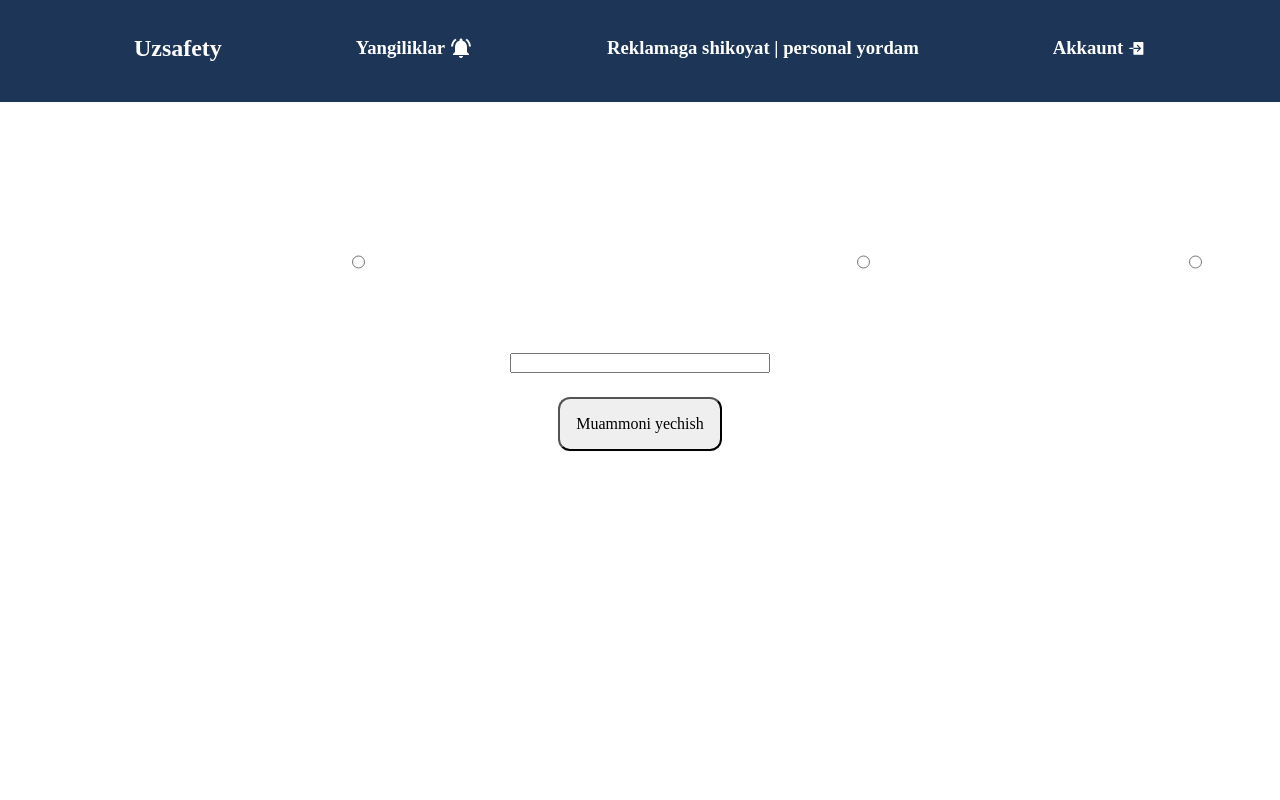
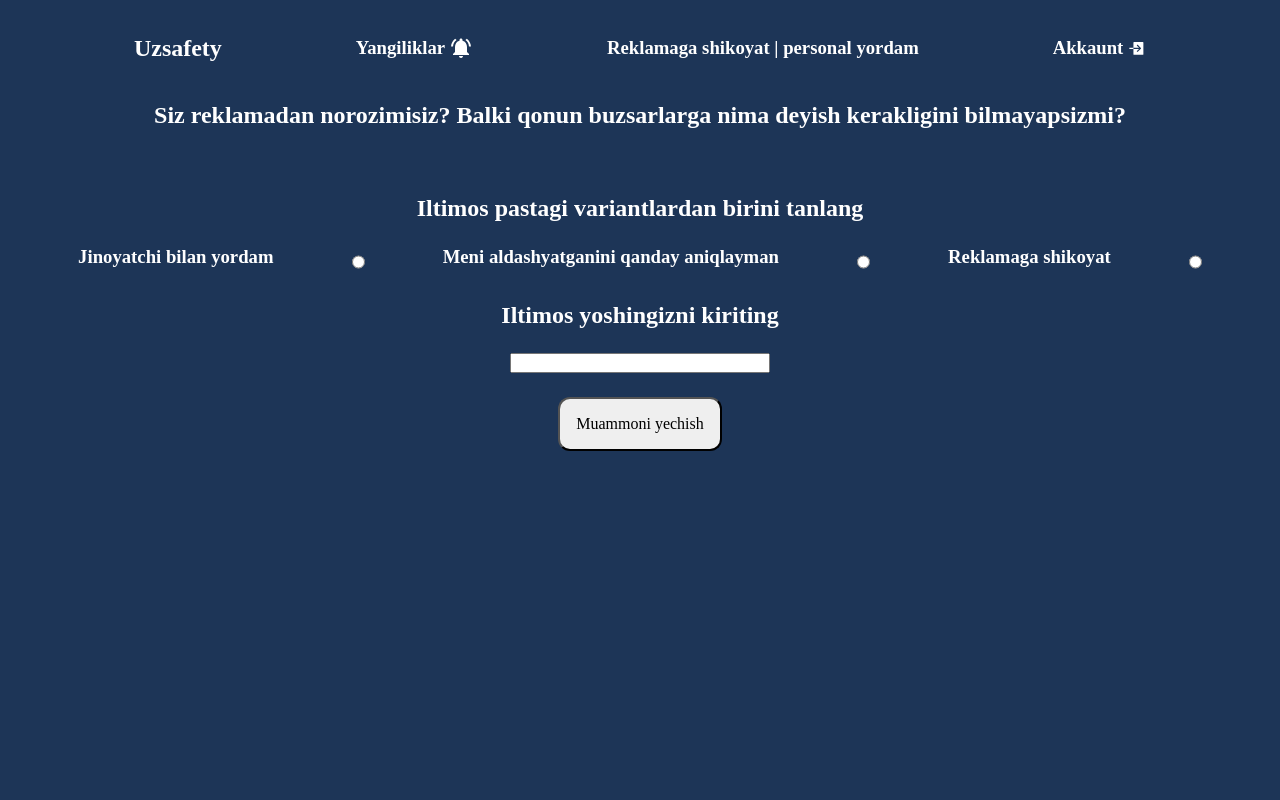
Before and after one commit to Ozodbek3/Cyber_Security, a React (Create React App) app: page /report in a window 1280 px wide. Shown: the top 800 px of the page. Built offline with nearby package versions, Linux system fonts and the light colour scheme.

Commit message:
background fix

```diff
--- a/src/containers/ReportPage/ReportContainer.jsx
+++ b/src/containers/ReportPage/ReportContainer.jsx
@@ -8,6 +8,7 @@ const Container = styled.div`
     width: 100%;
     margin-top: 8%;
     flex-direction: column;
+    background-color: #1d3557;
 `
 const Muammo = styled.form`
     display: flex;
```
